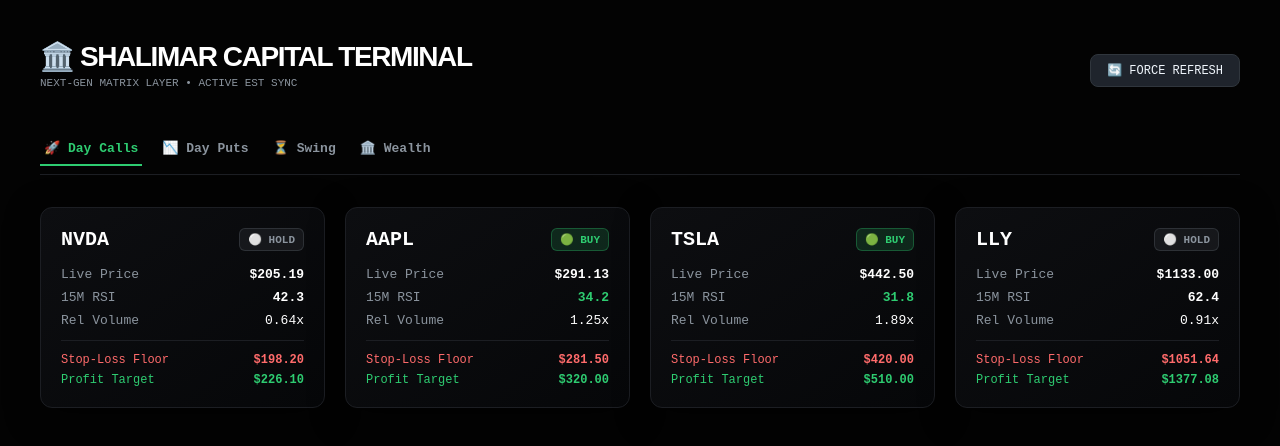
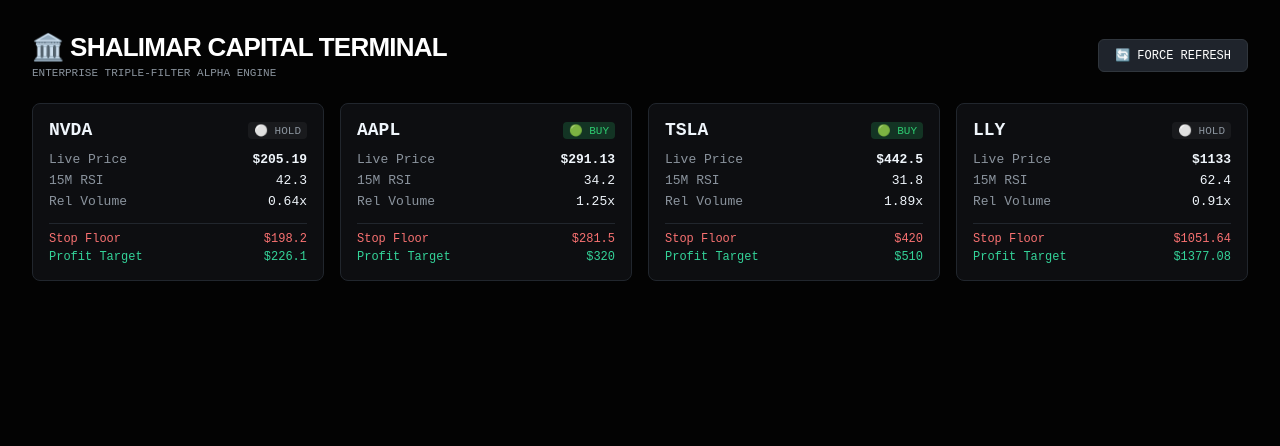
Before and after one commit to Harshvyas110/shalimar_frontend, a Next.js app: page / in a window 1280 px wide. Shown: the top 446 px of the page. Built offline with nearby package versions, Linux system fonts and the light colour scheme; no server answers.

Commit message:
page.tsx

```diff
--- a/app/page.tsx
+++ b/app/page.tsx
@@ -14,16 +14,10 @@
 
 export default function Home() {
   const [activeTab, setActiveTab] = useState('calls');
-  const [watchlist, setWatchlist] = useState<TickerData[]>([
-    { ticker: "NVDA", price: 205.19, rsi: 42.3, rvol: "0.64x", status: "HOLD", stop: 198.20, target: 226.10 },
-    { ticker: "AAPL", price: 291.13, rsi: 34.2, rvol: "1.25x", status: "BUY", stop: 281.50, target: 320.00 },
-    { ticker: "TSLA", price: 442.50, rsi: 31.8, rvol: "1.89x", status: "BUY", stop: 420.00, target: 510.00 },
-    { ticker: "LLY", price: 1133.00, rsi: 62.4, rvol: "0.91x", status: "HOLD", stop: 1051.64, target: 1377.08 }
-  ]);
+  const [watchlist, setWatchlist] = useState<TickerData[]>([]);
+  const [loading, setLoading] = useState(true);
 
-  // Automated client side network pull linking into our internal secure route
-  useEffect(() => {
-    const fetchLiveData = async () => {
+  const fetchDbData = async () => {
     try {
       const res = await fetch('/api/matrix');
       const data = await res.json();
@@ -31,105 +25,93 @@
         setWatchlist(data.matrix);
       }
     } catch (e) {
-        console.error("Failed to sync live data streams", e);
+      console.error("Failed to sync with Supabase pipeline", e);
+    } finally {
+      setLoading(false);
     }
   };
 
-    fetchLiveData();
-    const interval = setInterval(fetchLiveData, 60000); // Automatically refetches every 60 seconds
+  useEffect(() => {
+    fetchDbData();
+    const interval = setInterval(fetchDbData, 10000); // Fast auto-poll every 10 seconds
     return () => clearInterval(interval);
   }, []);
 
   return (
-    <main style={{ backgroundColor: '#030303', minHeight: '100vh', padding: '32px', color: '#F0F6FC', fontFamily: 'sans-serif' }}>
+    <main style={{ backgroundColor: '#030303', minHeight: '100vh', padding: '24px', color: '#F0F6FC', fontFamily: 'sans-serif' }}>
 
-      {/* Header Panel Layout */}
-      <div style={{ maxWidth: '1200px', margin: '0 auto 32px auto', display: 'flex', justifyContent: 'space-between', alignItems: 'center', flexWrap: 'wrap', gap: '16px' }}>
-        <div style={{ flexGrow: 1 }}>
-          <h1 style={{ fontSize: '28px', fontWeight: 900, letterSpacing: '-0.05em', margin: 0, color: '#FFFFFF' }}>
+      {/* Structural Header Area */}
+      <div style={{ maxWidth: '1400px', margin: '0 auto 24px auto', display: 'flex', justifyContent: 'space-between', alignItems: 'center' }}>
+        <div>
+          <h1 style={{ fontSize: '26px', fontWeight: 900, margin: 0, letterSpacing: '-0.03em', color: '#FFF' }}>
             🏛️ SHALIMAR CAPITAL TERMINAL
           </h1>
-          <p style={{ fontSize: '11px', fontFamily: 'monospace', color: '#8B949E', marginTop: '4px', tracking: '0.1em' }}>
-            NEXT-GEN MATRIX LAYER • ACTIVE EST SYNC
+          <p style={{ fontSize: '11px', fontFamily: 'monospace', color: '#8B949E', margin: '4px 0 0 0' }}>
+            ENTERPRISE TRIPLE-FILTER ALPHA ENGINE
           </p>
         </div>
-        <button style={{ padding: '8px 16px', backgroundColor: '#1F242C', border: '1px solid #30363D', borderRadius: '8px', color: '#F0F6FC', fontSize: '12px', fontFamily: 'monospace', cursor: 'pointer' }}>
-          🔄 FORCE REFRESH
+        <button
+          onClick={() => { setLoading(true); fetchDbData(); }}
+          style={{ padding: '8px 16px', backgroundColor: '#1F242C', border: '1px solid #30363D', borderRadius: '6px', color: '#FFF', fontSize: '12px', fontFamily: 'monospace', cursor: 'pointer' }}
+        >
+          {loading ? "⚡ SYNCING..." : "🔄 FORCE REFRESH"}
         </button>
       </div>
 
-      {/* Navigation Bars */}
-      <div style={{ maxWidth: '1200px', margin: '0 auto 32px auto', display: 'flex', gap: '16px', borderBottom: '1px solid #1C1E23', paddingBottom: '8px' }}>
-        {['calls', 'puts', 'swing', 'wealth'].map((tab) => (
-          <button
-            key={tab}
-            onClick={() => setActiveTab(tab)}
-            style={{
-              padding: '8px 4px',
-              fontSize: '13px',
-              fontFamily: 'monospace',
-              fontWeight: 'bold',
-              backgroundColor: 'transparent',
-              border: 'none',
-              color: activeTab === tab ? '#2ECC71' : '#8B949E',
-              borderBottom: activeTab === tab ? '2px solid #2ECC71' : '2px solid transparent',
-              cursor: 'pointer',
-              textTransform: 'capitalize'
-            }}
-          >
-            {tab === 'calls' ? '🚀 Day Calls' : tab === 'puts' ? '📉 Day Puts' : tab === 'swing' ? '⏳ Swing' : '🏛️ Wealth'}
-          </button>
-        ))}
+      {/* Dynamic Grid Layout Builder */}
+      {watchlist.length === 0 ? (
+        <div style={{ maxWidth: '1400px', margin: '80px auto', textAlign: 'center', fontFamily: 'monospace', color: '#8B949E' }}>
+          📡 READING LIVE QUANT PORT DATA FLOWS...
         </div>
-
-      {/* High-End Absolute Grid System */}
+      ) : (
         <div style={{
-        maxWidth: '1200px',
+          maxWidth: '1400px',
           margin: '0 auto',
           display: 'grid',
-        gridTemplateColumns: 'repeat(auto-fit, minmax(260px, 1fr))',
-        gap: '20px'
+          gridTemplateColumns: 'repeat(auto-fill, minmax(280px, 1fr))',
+          gap: '16px'
         }}>
           {watchlist.map((item) => (
             <div
               key={item.ticker}
               style={{
-              background: 'linear-gradient(145deg, #0D0E11 0%, #060709 100%)',
-              border: '1px solid #1C1E23',
-              borderRadius: '12px',
-              padding: '20px',
-              boxShadow: '0px 8px 32px rgba(0,0,0,0.6)'
+                backgroundColor: '#0D0E11',
+                border: '1px solid #21262D',
+                borderRadius: '8px',
+                padding: '16px',
+                display: 'flex',
+                flexDirection: 'column',
+                gap: '12px'
               }}
             >
-            <div style={{ display: 'flex', justifyContent: 'space-between', alignItems: 'center', marginBottom: '16px' }}>
-              <span style={{ fontSize: '20px', fontWeight: 900, fontFamily: 'monospace', color: '#FFFFFF' }}>{item.ticker}</span>
+              <div style={{ display: 'flex', justifyContent: 'space-between', alignItems: 'center' }}>
+                <span style={{ fontSize: '18px', fontWeight: 'bold', fontFamily: 'monospace' }}>{item.ticker}</span>
                 <span style={{
                   fontSize: '11px',
                   fontFamily: 'monospace',
-                fontWeight: 'bold',
-                padding: '4px 8px',
-                borderRadius: '6px',
-                backgroundColor: item.status === 'BUY' ? 'rgba(46, 204, 113, 0.15)' : 'rgba(139, 148, 158, 0.1)',
-                color: item.status === 'BUY' ? '#2ECC71' : '#8B949E',
-                border: item.status === 'BUY' ? '1px solid rgba(46, 204, 113, 0.3)' : '1px solid rgba(139, 148, 158, 0.2)'
+                  padding: '2px 6px',
+                  borderRadius: '4px',
+                  backgroundColor: item.status === 'BUY' ? 'rgba(46, 204, 113, 0.2)' : 'rgba(255,255,255,0.05)',
+                  color: item.status === 'BUY' ? '#2ECC71' : '#8B949E'
                 }}>
                   {item.status === 'BUY' ? '🟢 BUY' : '⚪ HOLD'}
                 </span>
               </div>
 
-            <div style={{ display: 'flex', flexDirection: 'column', gap: '8px', fontSize: '13px', fontFamily: 'monospace' }}>
-              <div style={{ display: 'flex', justifyContent: 'space-between' }}><span style={{ color: '#8B949E' }}>Live Price</span><span style={{ color: '#FFFFFF', fontWeight: 'bold' }}>${item.price.toFixed(2)}</span></div>
-              <div style={{ display: 'flex', justifyContent: 'space-between' }}><span style={{ color: '#8B949E' }}>15M RSI</span><span style={{ color: item.rsi <= 40 ? '#2ECC71' : '#FFFFFF', fontWeight: 'bold' }}>{item.rsi}</span></div>
-              <div style={{ display: 'flex', justifyContent: 'space-between' }}><span style={{ color: '#8B949E' }}>Rel Volume</span><span style={{ color: '#FFFFFF' }}>{item.rvol}</span></div>
+              <div style={{ display: 'flex', flexDirection: 'column', gap: '6px', fontSize: '13px', fontFamily: 'monospace' }}>
+                <div style={{ display: 'flex', justifyContent: 'space-between' }}><span style={{ color: '#8B949E' }}>Live Price</span><strong>${item.price}</strong></div>
+                <div style={{ display: 'flex', justifyContent: 'space-between' }}><span style={{ color: '#8B949E' }}>15M RSI</span><span>{item.rsi}</span></div>
+                <div style={{ display: 'flex', justifyContent: 'space-between' }}><span style={{ color: '#8B949E' }}>Rel Volume</span><span>{item.rvol}</span></div>
 
-              <div style={{ paddingTop: '12px', marginTop: '4px', borderTop: '1px solid #1C1E23', display: 'flex', flexDirection: 'column', gap: '6px' }}>
-                <div style={{ display: 'flex', justifyContent: 'space-between', fontSize: '12px' }}><span style={{ color: '#FF6B6B' }}>Stop-Loss Floor</span><span style={{ color: '#FF6B6B', fontWeight: 'bold' }}>${item.stop.toFixed(2)}</span></div>
-                <div style={{ display: 'flex', justifyContent: 'space-between', fontSize: '12px' }}><span style={{ color: '#2ECC71' }}>Profit Target</span><span style={{ color: '#2ECC71', fontWeight: 'bold' }}>${item.target.toFixed(2)}</span></div>
+                <div style={{ marginTop: '8px', paddingTop: '8px', borderTop: '1px solid #21262D', display: 'flex', flexDirection: 'column', gap: '4px', fontSize: '12px' }}>
+                  <div style={{ display: 'flex', justifyContent: 'space-between' }}><span style={{ color: '#F87171' }}>Stop Floor</span><span style={{ color: '#F87171' }}>${item.stop}</span></div>
+                  <div style={{ display: 'flex', justifyContent: 'space-between' }}><span style={{ color: '#34D399' }}>Profit Target</span><span style={{ color: '#34D399' }}>${item.target}</span></div>
                 </div>
               </div>
             </div>
           ))}
         </div>
+      )}
     </main>
   );
 }
```
Lines whose indentation alone changed are shown as unchanged.
